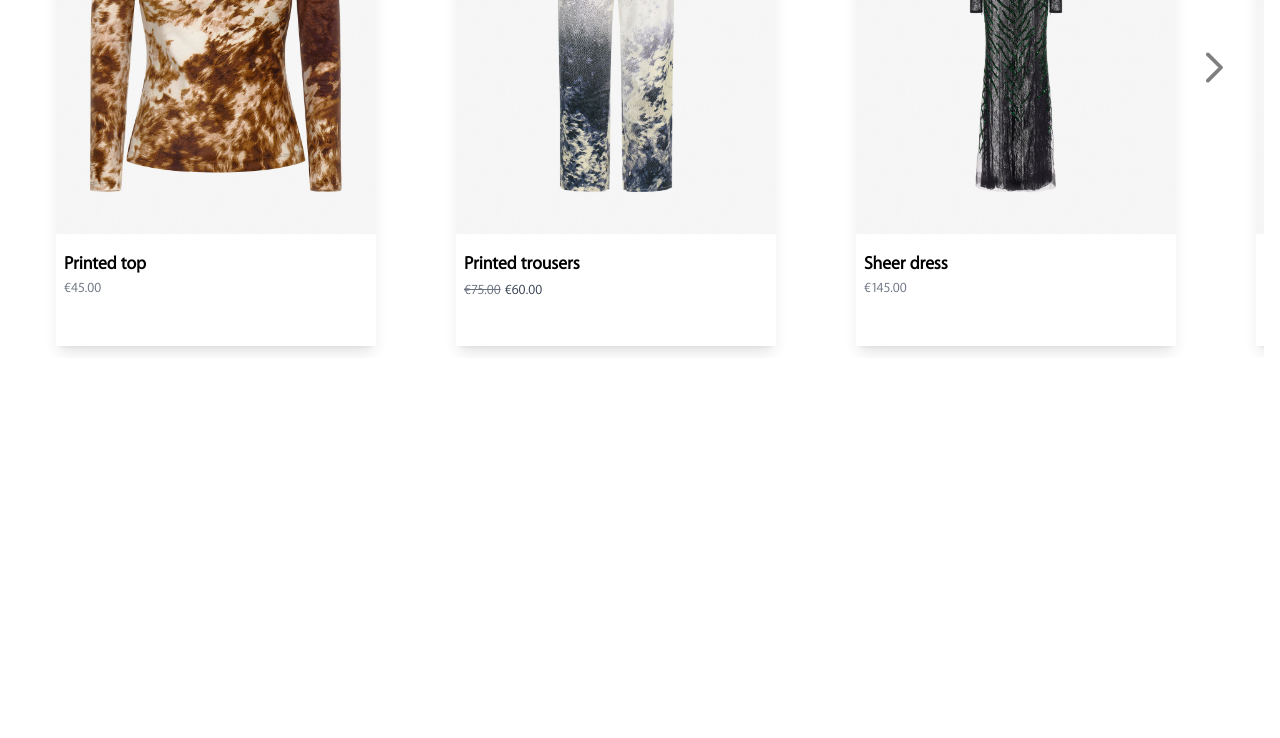
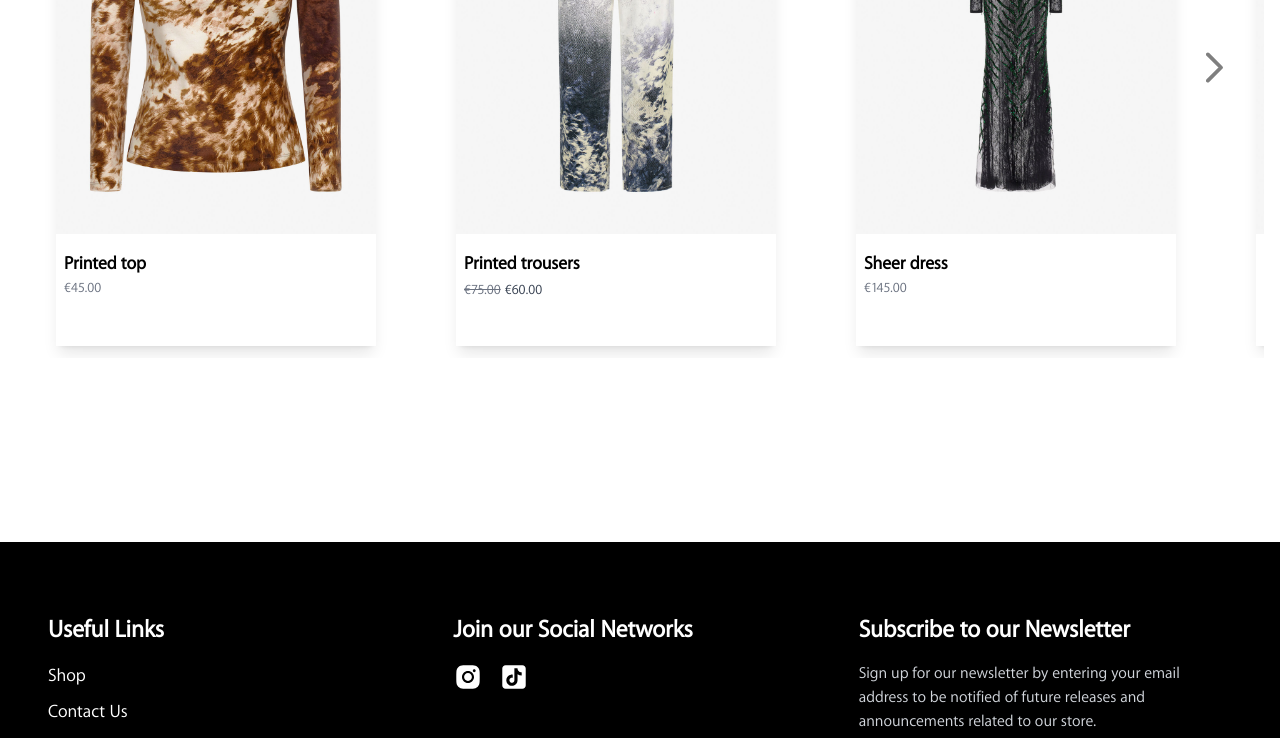
Before and after one commit to Eli-Rousseau/vintagearchivejungle, a Next.js app: page / in a window 1280 px wide. Shown: the part 2000-2738 px from the top of the page. Before the commit the page ends 2502 px from the top, so only its background shows below. Built offline with nearby package versions, Linux system fonts and the light colour scheme.

Commit message:
styled the footer component

```diff
--- /dev/null
+++ b/app/Footer.tsx
@@ -0,0 +1,67 @@
+import MailBox from "@/components/MailBox";
+import Link from "next/link";
+import { AiFillInstagram, AiFillTikTok } from "react-icons/ai";
+
+const Footer = () => {
+  return (
+    <div className="text-white max-w-[1536px] grid grid-cols-1 md:grid-cols-3 gap-12 md:gap-8 w-full py-14 px-8">
+      {/* Useful links */}
+      <div>
+        <h2 className="text-2xl font-semibold mb-4">Useful Links</h2>
+        <ul className="space-y-2">
+          <li>
+            <Link className="text-lg hover:text-gray-400 transition" href={"/"}>
+              Shop
+            </Link>
+          </li>
+          <li>
+            <Link className="text-lg hover:text-gray-400 transition" href={"/"}>
+              Contact Us
+            </Link>
+          </li>
+          <li>
+            <Link className="text-lg hover:text-gray-400 transition" href={"/"}>
+              Shipping and Refunds
+            </Link>
+          </li>
+          <li>
+            <Link className="text-lg hover:text-gray-400 transition" href={"/"}>
+              Privacy and Shop Policies
+            </Link>
+          </li>
+        </ul>
+      </div>
+
+      {/* Socials */}
+      <div>
+        <h2 className="text-2xl font-semibold mb-4">
+          Join our Social Networks
+        </h2>
+        <div className="flex space-x-4">
+          <Link href={""} className="hover:text-gray-400 transition" title="Instagram">
+            <AiFillInstagram size={30} />
+          </Link>
+          <Link href={"/"} className="hover:text-gray-400 transition" title="Tiktok">
+            <AiFillTikTok size={30} />
+          </Link>
+        </div>
+      </div>
+
+      {/* Newsletter */}
+      <div>
+        <h2 className="text-2xl font-semibold mb-4">
+          Subscribe to our Newsletter
+        </h2>
+        <p className="mb-4 text-gray-300">
+          Sign up for our newsletter by entering your email address to be
+          notified of future releases and announcements related to our store.
+        </p>
+        <div className="text-black">
+          <MailBox />
+        </div>
+      </div>
+    </div>
+  );
+};
+
+export default Footer;
--- a/app/NavBar.tsx
+++ b/app/NavBar.tsx
@@ -56,7 +56,7 @@ const NavBar = () => {
           title="Home"
           className={`${bevan.className} text-xl md:text-3xl max-w-[150px] flex text-center justify-self-center md:scale-110 hover:cursor-pointer`}
         >
-          <Link href="/">
+          <Link href="/" className="relative">
             <p>Vintage Archive Jungle</p>
           </Link>
         </div>
--- a/app/ShoppingCartMenu.tsx
+++ b/app/ShoppingCartMenu.tsx
@@ -51,7 +51,7 @@ const ShoppingCartMenu = () => {
         {articles.map((article, index) => (
           <div key={index} className="flex mb-4 items-center">
             {/* Image of article with loader */}
-            <div className="w-[80px] h-[100px] flex-shrink-0 relative overflow-hidden flex items-center justify-center">
+            <div className="w-[80px] h-[100px] -flex-shrink-0 relative overflow-hidden flex items-center justify-center">
               {loading && <Loader />}
               <Image
                 src={article.src}
--- a/app/page.tsx
+++ b/app/page.tsx
@@ -3,6 +3,7 @@ import NavBar from "@/app/NavBar";
 import AboutMeText from "@/app/AboutMeText";
 import AboutMePictures from "@/app/AboutMePictures";
 import FavoriteArticles from "@/app/FavoriteArticles";
+import Footer from "@/app/Footer";
 
 export default function Home() {
   return (
@@ -14,7 +15,6 @@ export default function Home() {
       </div>
       {/* Second part: about us */}
       <div className="flex flex-col lg:flex-row justify-center">
-        {/* About us content here */}
         <div className="p-4 lg:w-1/2">
           <AboutMeText />
         </div>
@@ -24,8 +24,11 @@ export default function Home() {
       </div>
       {/* Third part: favorites */}
       <div className="p-4">
-        {/* Favorites content here */}
         <FavoriteArticles />
+      </div>
+      {/* Fourth part: footer */}
+      <div className="flex justify-center w-full p-4 bg-black">
+        <Footer />
       </div>
     </div>
   );
--- /dev/null
+++ b/components/MailBox.tsx
@@ -0,0 +1,24 @@
+import { IoIosMail } from "react-icons/io";
+
+const MailBox = () => {
+  return (
+    <div className="flex justify-between items-center border-2 border-black bg-white w-full p-1 transition-shadow focus-within:shadow-lg focus-within:border-slate-500">
+      <form action="/submit" className="flex w-full">
+        <input
+          type="text"
+          id="search"
+          placeholder="Enter your email here"
+          className="flex-grow p-2 pl-4 text-sm focus:outline-none focus:ring-0 w-full"
+        />
+        <button
+          type="submit"
+          className="text-black hover:text-slate-500 focus:outline-none focus:ring-0 flex items-center"
+        >
+          <IoIosMail size={35} color="" />
+        </button>
+      </form>
+    </div>
+  );
+};
+
+export default MailBox;
```
Also changed, not shown: public/assets/images/logo.png (added).
